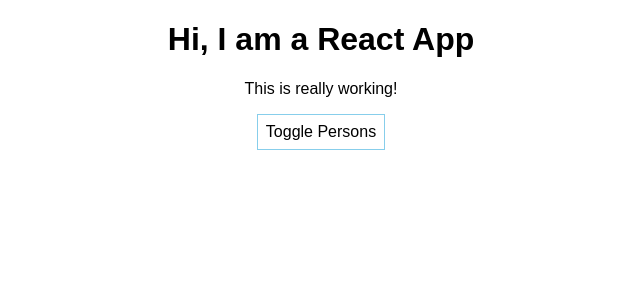
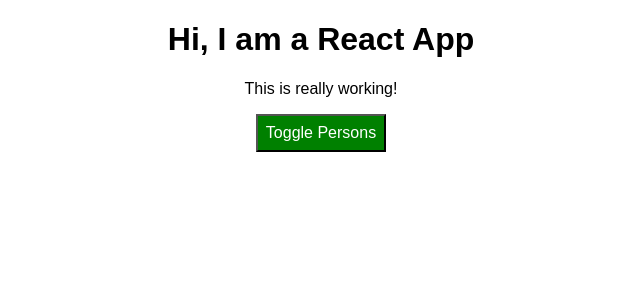
Before and after one commit to lisza/udemy-react, a React (Create React App) app in the folder 01-person-app/: page / in a window 1280 px wide. Shown: the top 300 px of the page, without its empty margins (319-959 px from the left). Built offline with nearby package versions, Linux system fonts and the light colour scheme.

Commit message:
Update button color conditionally with in-component styles

```diff
--- a/01-person-app/src/App.js
+++ b/01-person-app/src/App.js
@@ -53,9 +53,10 @@
     // style is a normal js variable/ object.
     // These styles are scoped to only this component.
     const style = {
-      backgroundColor: 'white',
+      backgroundColor: 'green',
+      color: 'white',
       font: 'inherit',
-      border: '1px solid skyblue',
+      // border: '1px solid skyblue',
       padding: '8px',
       cursor: 'pointer'
     };
@@ -79,6 +80,8 @@
           }) }
         </div>
       );
+
+      style.backgroundColor = 'red';
     }
 
     return (
```
